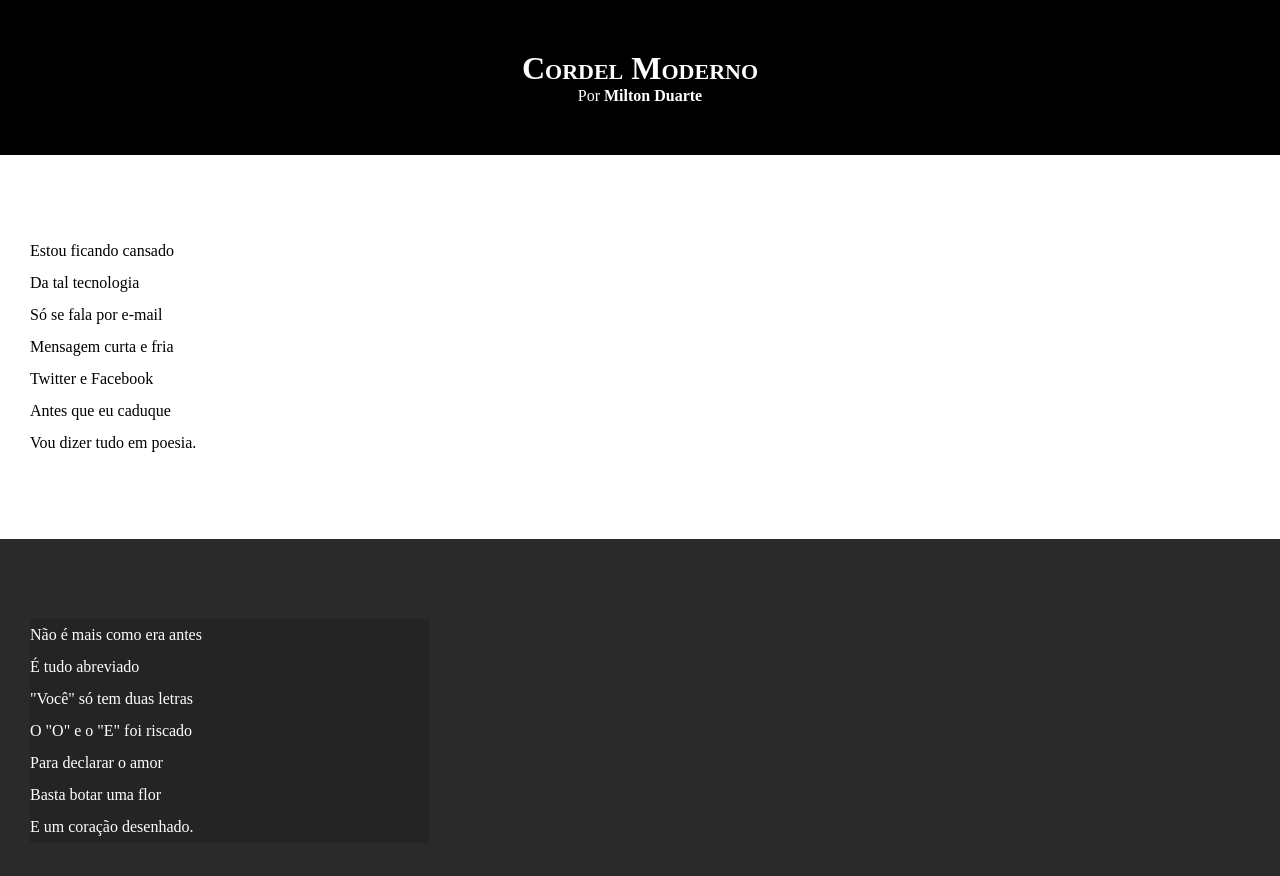
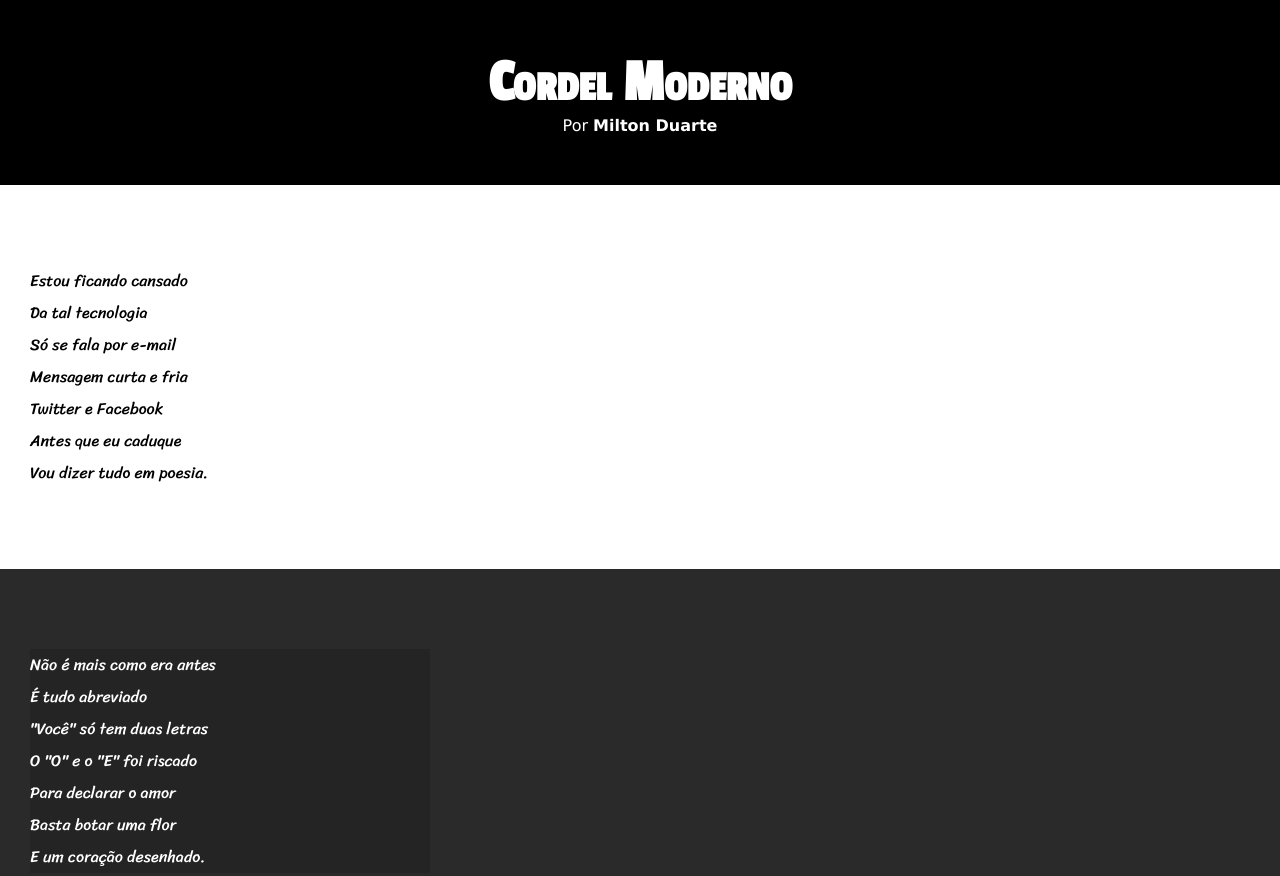
Before and after one commit to GabrielPorto0/html-css, a plain HTML site: page exercícios/desafio012/index.html in a window 1280 px wide. Shown: the top 876 px of the page. Drawn offline with Linux system fonts and the light colour scheme.

Commit message:
atualização estilos

```diff
--- a/exercícios/desafio012/index.html
+++ b/exercícios/desafio012/index.html
@@ -12,7 +12,7 @@
     <header>
         <h1>Cordel Moderno</h1>
         <p>
-            Por <a href="  https://www.recantodasletras.com.br/poesias/3186743">Milton Duarte</a>
+            Por <a href="  https://www.recantodasletras.com.br/poesias/3186743" target="_blank">Milton Duarte</a>
         </p>
 
     </header>
--- a/exercícios/desafio012/style.css
+++ b/exercícios/desafio012/style.css
@@ -1,8 +1,21 @@
 @charset "UTF-8";
+
+@import url('https://fonts.googleapis.com/css2?family=Sriracha&display=swap');
+
+@import url('https://fonts.googleapis.com/css2?family=Passion+One&family=Work+Sans:ital,wght@0,100;0,400;1,900&display=swap');
+
+:root{
+    --fonte1:Verdana, Geneva, Tahoma, sans-serif;
+    --fonte2:"Passion One", cursive;
+    --fonte3:'Sriracha', cursive;
+
+}
+
 
 *{
     margin: 0px;
     padding: 0px;
+
 }
 
 header{
@@ -11,6 +24,8 @@ header{
     text-align: center;
 }
 header>h1{
+    font-size: 60px;
+    font-family: var(--fonte2);
     padding-top: 50px;
     font-variant: small-caps;
 }
@@ -19,11 +34,13 @@ header>p{
 }
 
 html, body{
+    font-family: var(--fonte1);
     min-height: 100vh;
     background-color: darkgray;  /*maiusculas porem menores*/
 }
 
 section{
+    font-family: var(--fonte3);
     line-height: 32px;
     padding-top: 10vh;
     padding-bottom: 10vh;
```
